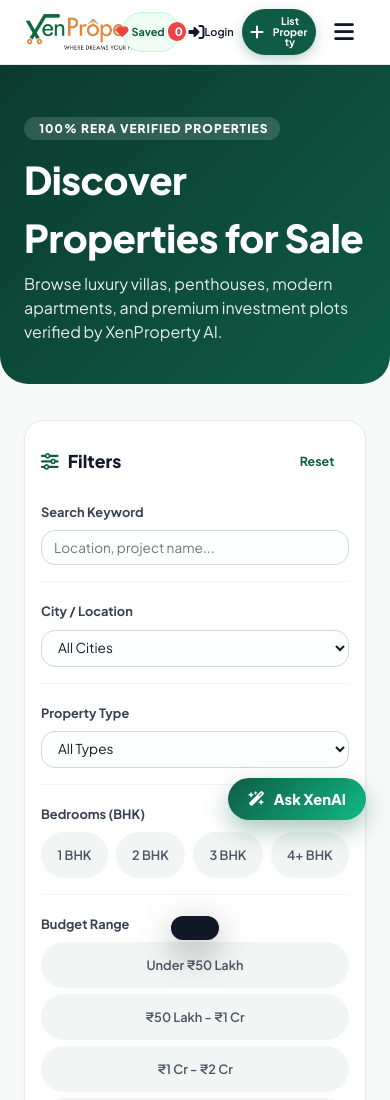
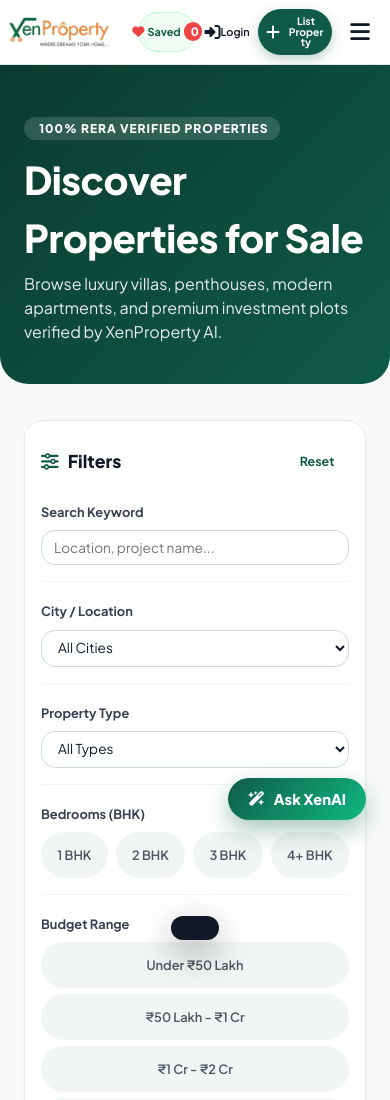
Before and after one commit to gkallu565-bot/Xenproperty, a website: page public/buy.html in a window 390 px wide. Shown: the top 1100 px of the page. Drawn offline with Linux system fonts and the light colour scheme; no server answers; some icons are missing.

Commit message:
Prevent logo and actions overlap on narrow screens

```diff
--- a/public/buy.html
+++ b/public/buy.html
@@ -6,7 +6,7 @@
   <title>Buy Properties in India - Villas, Apartments & Luxury Homes | XenProperty</title>
   <link rel="icon" type="image/jpeg" href="images/favicon.jpg">
   <link rel="stylesheet" href="https://cdnjs.cloudflare.com/ajax/libs/font-awesome/6.5.1/css/all.min.css">
-  <link rel="stylesheet" href="css/style.css?v=20261105-6">
+  <link rel="stylesheet" href="css/style.css?v=20261105-7">
   <link rel="stylesheet" href="css/pages.css">
 </head>
 <body>
--- a/public/css/base.css
+++ b/public/css/base.css
@@ -696,8 +696,24 @@ button, input, select, textarea {
 }
 
 @media (max-width: 400px) {
+  .nav-container {
+    padding-left: 8px;
+    padding-right: 8px;
+  }
+
+  .nav-container > .brand-logo {
+    flex: 0 1 102px;
+    max-width: 102px;
+  }
+
+  .nav-container > .brand-logo .brand-logo-img {
+    width: 102px;
+    max-width: 102px;
+    height: auto;
+  }
+
   .brand-logo-img {
-    max-width: 128px;
+    max-width: 102px;
   }
 
   .nav-mobile-panel .nav-actions .btn-auth-signup,
--- a/public/css/style.css
+++ b/public/css/style.css
@@ -1,4 +1,4 @@
-@import url('base.css?v=20261105-6');
+@import url('base.css?v=20261105-7');
 @import url('hero.css');
 @import url('components.css');
 @import url('sections.css');
```
Also changed, not shown: public/about.html (+1 -1 lines), public/admin.html (+1 -1 lines), public/contact.html (+1 -1 lines), public/design.html (+1 -1 lines), public/house-plans.html (+1 -1 lines), public/loans.html (+1 -1 lines), public/login.html (+1 -1 lines), public/manager-login.html (+1 -1 lines), public/manager.html (+1 -1 lines), public/profile.html (+1 -1 lines), public/rent.html (+1 -1 lines), public/sell.html (+1 -1 lines), public/services.html (+1 -1 lines).
